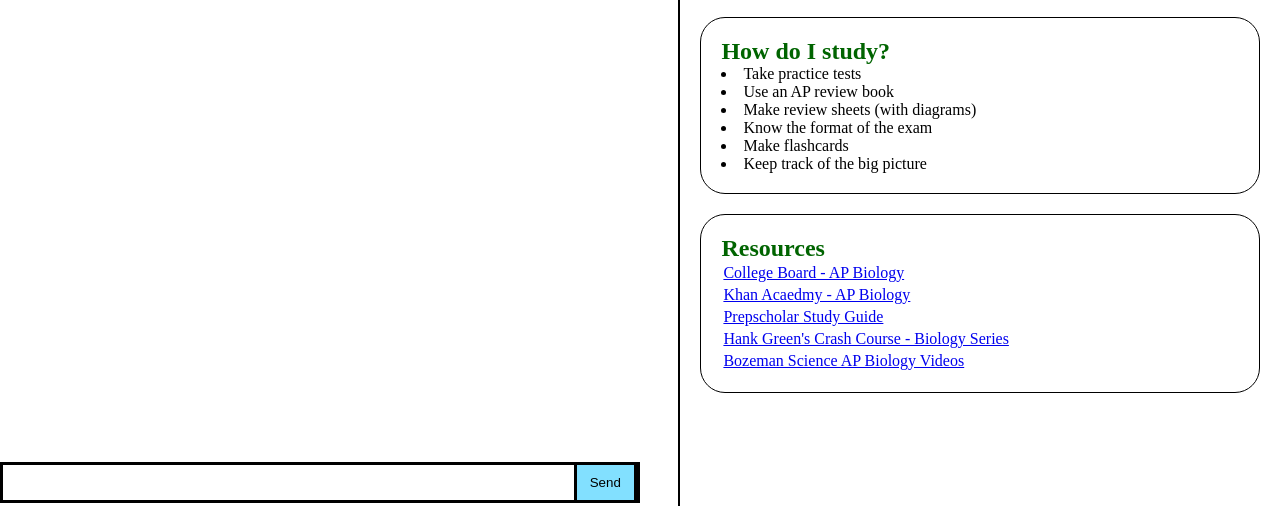
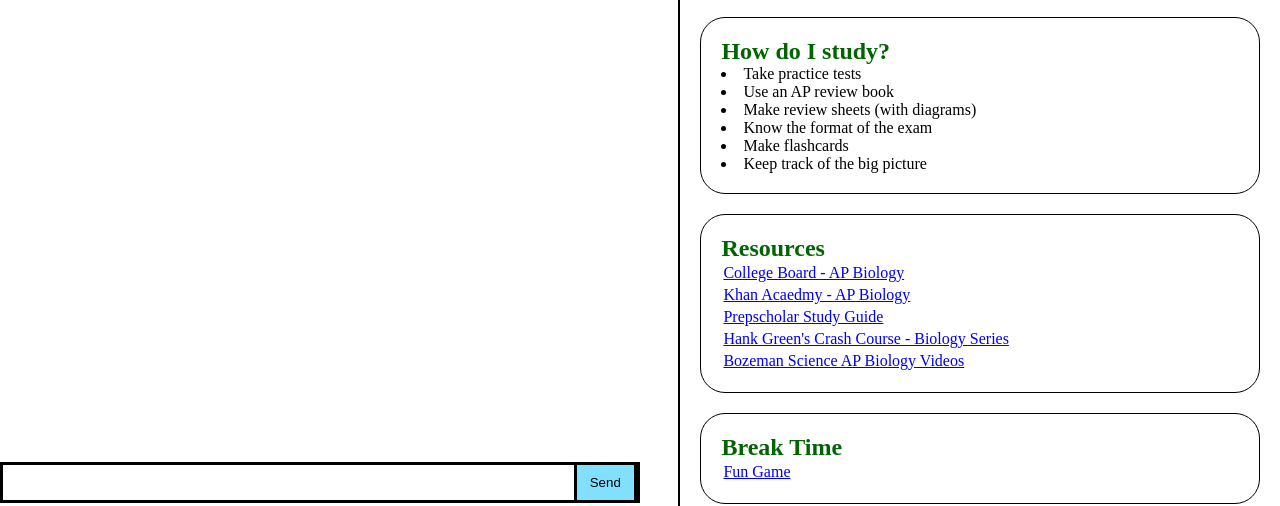
Before and after one commit to iansjlee/APBioForDummies, a website: page Starting.htm in a window 1280 px wide. Shown: the part 297-803 px from the top of the page. Drawn offline with nearby package versions, Linux system fonts and the light colour scheme; no server answers.

Commit message:
added game

```diff
--- a/Starting.htm
+++ b/Starting.htm
@@ -225,6 +225,10 @@
                 <a href='https://thecrashcourse.com/courses/biology' target='_blank' class='resource'> Hank Green's Crash Course - Biology Series </a>
                 <a href='http://www.bozemanscience.com/ap-biology' target='_blank' class='resource'> Bozeman Science AP Biology Videos </a>
         </div>
+        <div class='box'>
+            <h2> Break Time </h2>
+            <a href='/game' target='_blank' class='resource'> Fun Game </a>
+        </div>
     </div>
     <ul id="messages"></ul>
         <form action="">
--- a/server.js
+++ b/server.js
@@ -92,6 +92,10 @@ app.get('/eco', function (req, res) {
   res.sendFile(path.join(__dirname + '/Ecology.htm'));
 });
 
+app.get('/game', function(req, res) {
+    res.sendFile(path.join(_dirname + '/designproject2.0.htm'));
+})
+
 
 
 function initDB( db ){
```
